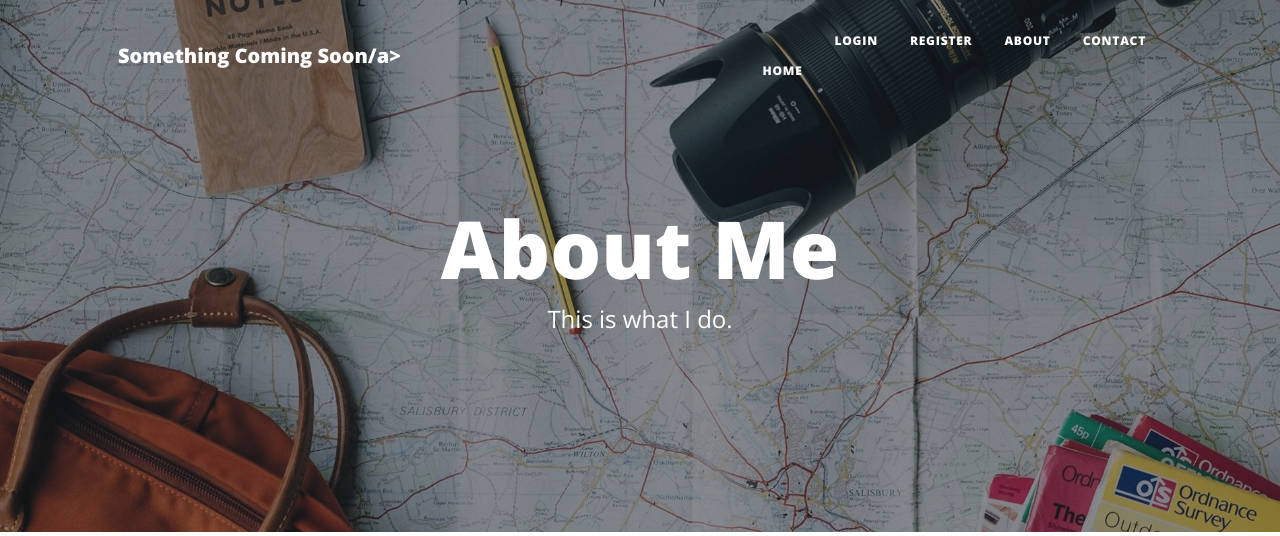
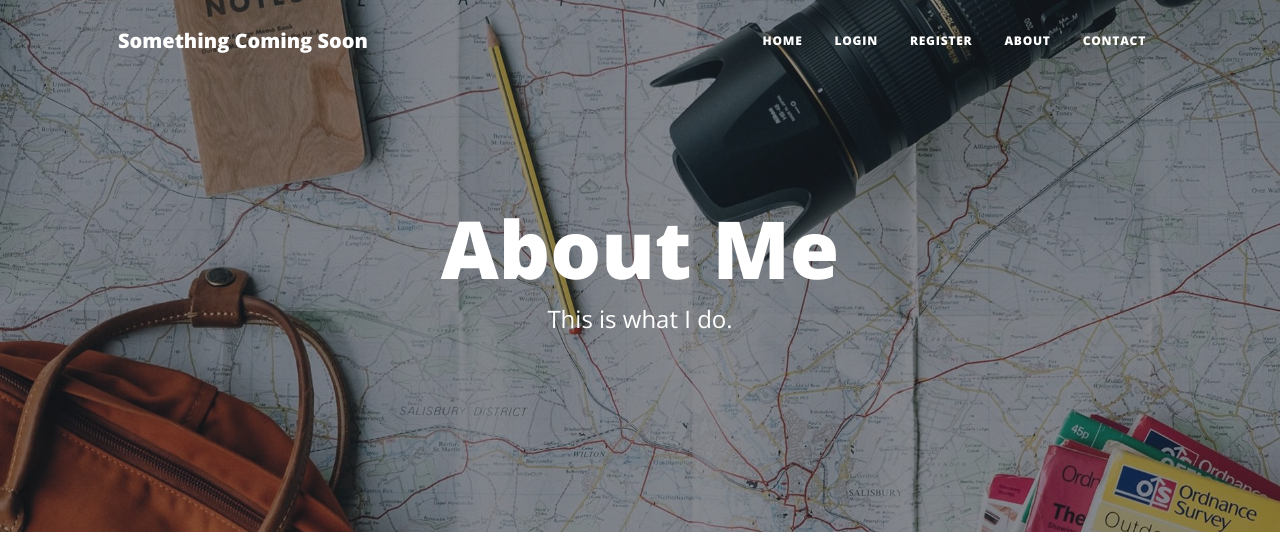
Before and after one commit to amastronaut5/BLOGS_WEBSITE, a Flask app: page /about in a window 1280 px wide. Shown: the top 536 px of the page. Run offline with Flask 3, Linux system fonts and the light colour scheme; some libraries are stand-ins or nearby versions.

Commit message:
Update header.html

```diff
--- a/templates/header.html
+++ b/templates/header.html
@@ -44,7 +44,7 @@
     <!-- Navigation-->
     <nav class="navbar navbar-expand-lg navbar-light" id="mainNav">
       <div class="container px-4 px-lg-5">
-        <a class="navbar-brand" href="https://media4.giphy.com/media/v1.Y2lkPTc5MGI3NjExbzB3Yzl1NG9ieDAzMnpsbHA4eDdvcDRxbGk3OG1mNmx5d3h6d3hlMyZlcD12MV9pbnRlcm5hbF9naWZfYnlfaWQmY3Q9Zw/LOFT5Jd31ON1b5kLtP/giphy.gif">Something Coming Soon/a>
+        <a class="navbar-brand" href="https://media4.giphy.com/media/v1.Y2lkPTc5MGI3NjExbzB3Yzl1NG9ieDAzMnpsbHA4eDdvcDRxbGk3OG1mNmx5d3h6d3hlMyZlcD12MV9pbnRlcm5hbF9naWZfYnlfaWQmY3Q9Zw/LOFT5Jd31ON1b5kLtP/giphy.gif">Something Coming Soon</a>
 {#        <div style="width:100%;height:0;padding-bottom:47%;position:relative;"><iframe src="https://giphy.com/embed/FWgLrMzoDQKANUgq1t/video" width="100%" height="100%" style="position:absolute" frameBorder="0" class="giphy-embed" allowFullScreen></iframe></div><p><a href="https://giphy.com/clips/johnwick-john-wick-4-jw4-FWgLrMzoDQKANUgq1t">via GIPHY</a></p>#}
           <button
           class="navbar-toggler"
```
